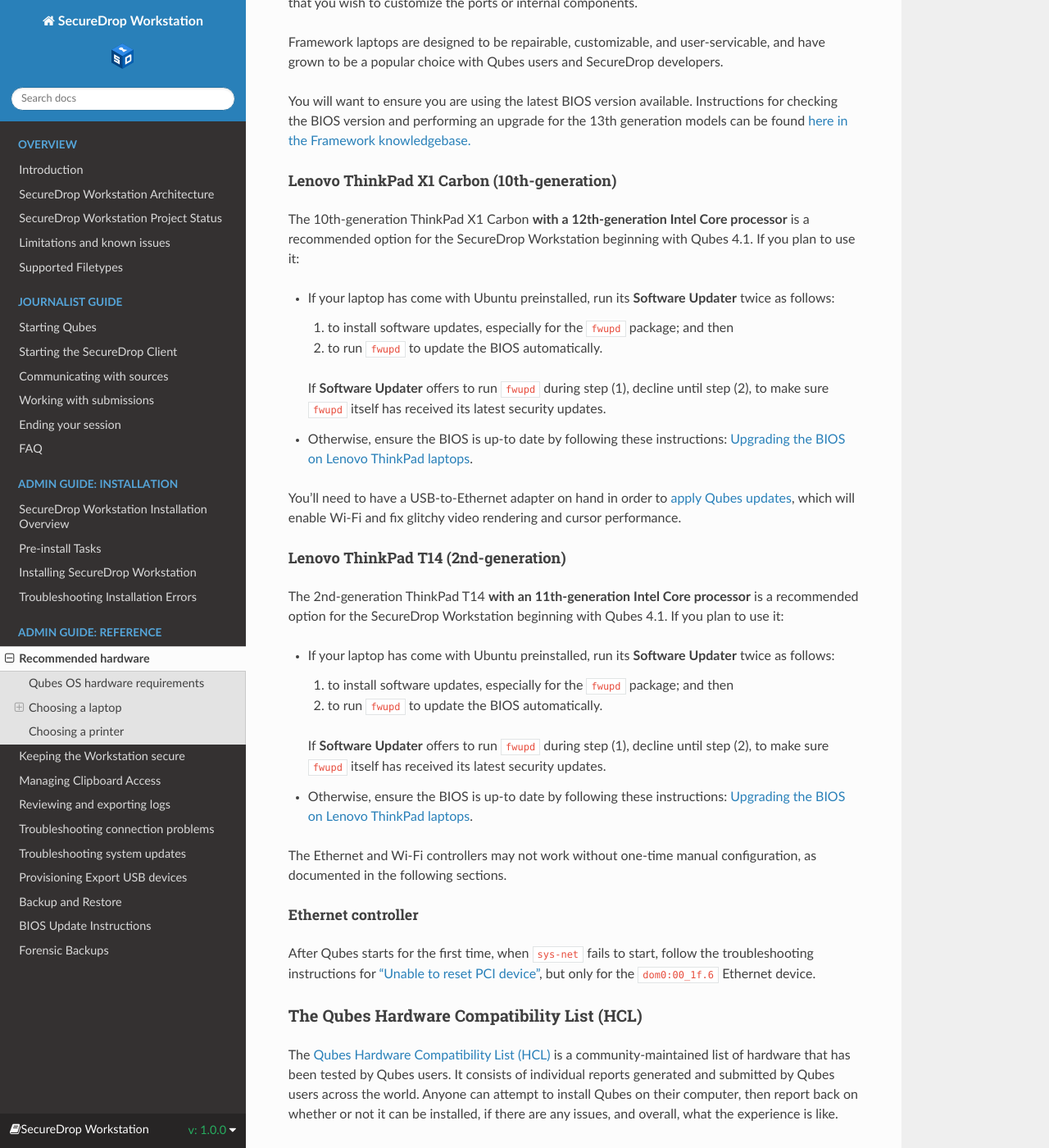
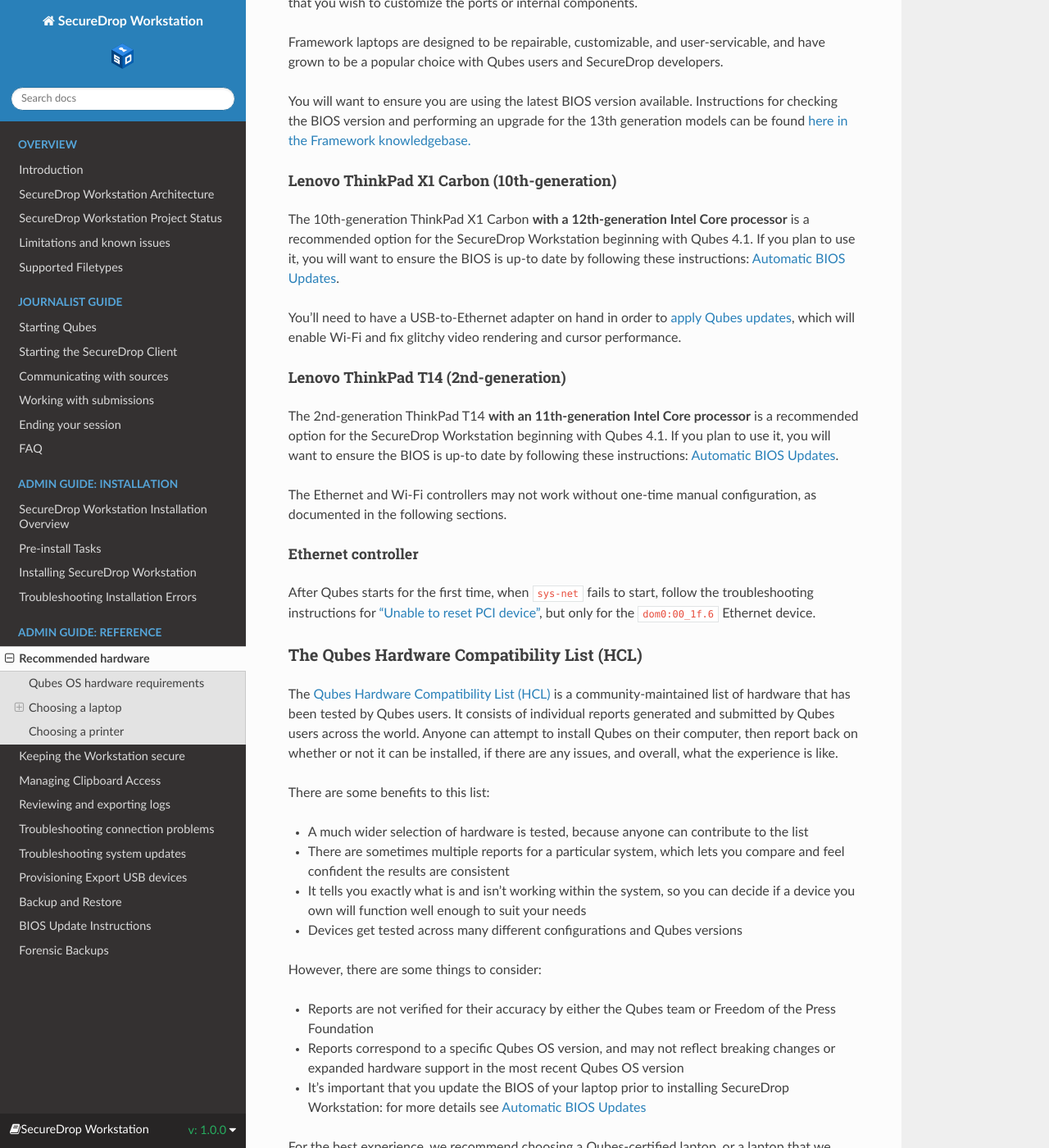
Before and after one commit to freedomofpress/securedrop-workstation-docs, a Sphinx documentation site: the page built from docs/admin/reference/hardware.rst, in a window 1280 px wide and 1400 px high, scrolled down 1928 px. Shown: the whole window at 82% size. Built offline with Sphinx 7.4.7 and the Read the Docs theme 3.1.0, drawn with Linux system fonts in a browser that asks for light colours.

Commit message:
reduced redundancy in thinkpad bios instructions.

```diff
--- a/docs/admin/reference/hardware.rst
+++ b/docs/admin/reference/hardware.rst
@@ -61,16 +61,7 @@
 Lenovo ThinkPad X1 Carbon (10th-generation)
 *******************************************
 
-The 10th-generation ThinkPad X1 Carbon **with a 12th-generation Intel Core processor** is a recommended option for the SecureDrop Workstation beginning with Qubes 4.1.  If you plan to use it:
-
-- If your laptop has come with Ubuntu preinstalled, run its **Software Updater** twice as follows:
-
-  #. to install software updates, especially for the ``fwupd`` package; and then
-  #. to run ``fwupd`` to update the BIOS automatically.
-
-  If **Software Updater** offers to run ``fwupd`` during step (1), decline until step (2), to make sure ``fwupd`` itself has received its latest security updates.
-
-- Otherwise, ensure the BIOS is up-to date by following these instructions: :ref:`thinkpad_bios`.
+The 10th-generation ThinkPad X1 Carbon **with a 12th-generation Intel Core processor** is a recommended option for the SecureDrop Workstation beginning with Qubes 4.1. If you plan to use it, you will want to ensure the BIOS is up-to date by following these instructions: :ref:`general_BIOS_update`.
 
 You'll need to have a USB-to-Ethernet adapter on hand in order to :ref:`apply Qubes updates <apply_dom0_updates>`, which will enable Wi-Fi and fix glitchy video rendering and cursor performance.
 
@@ -79,16 +70,7 @@
 Lenovo ThinkPad T14 (2nd-generation)
 ************************************
 
-The 2nd-generation ThinkPad T14 **with an 11th-generation Intel Core processor** is a recommended option for the SecureDrop Workstation beginning with Qubes 4.1. If you plan to use it:
-
-- If your laptop has come with Ubuntu preinstalled, run its **Software Updater** twice as follows:
-
-  #. to install software updates, especially for the ``fwupd`` package; and then
-  #. to run ``fwupd`` to update the BIOS automatically.
-
-  If **Software Updater** offers to run ``fwupd`` during step (1), decline until step (2), to make sure ``fwupd`` itself has received its latest security updates.
-
-- Otherwise, ensure the BIOS is up-to date by following these instructions: :ref:`thinkpad_bios`.
+The 2nd-generation ThinkPad T14 **with an 11th-generation Intel Core processor** is a recommended option for the SecureDrop Workstation beginning with Qubes 4.1. If you plan to use it, you will want to ensure the BIOS is up-to date by following these instructions: :ref:`general_BIOS_update`.
 
 The Ethernet and Wi-Fi controllers may not work without one-time manual configuration, as documented in the following sections.
 
```
Also changed, not shown: docs/admin/reference/bios_update.rst (+3 -4 lines).
